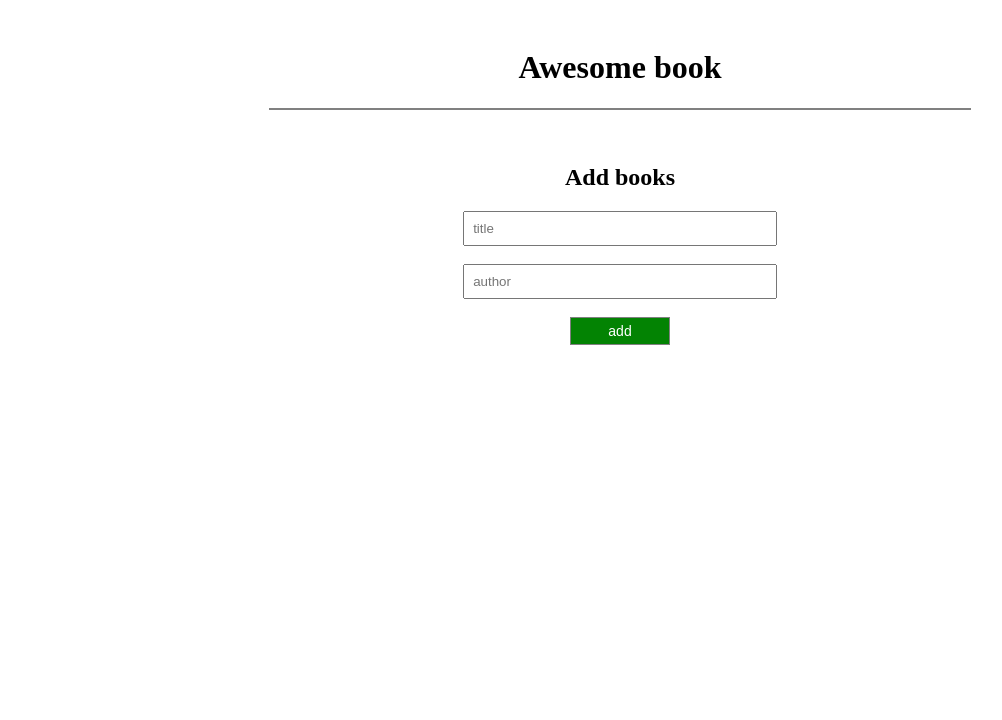
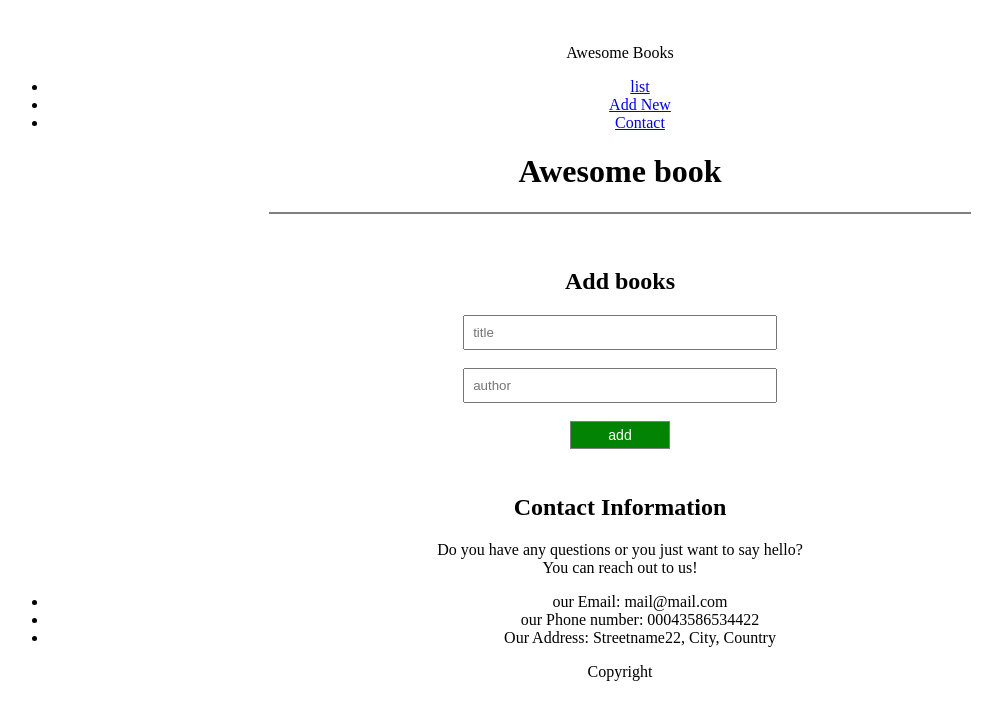
Before and after one commit to tamana-Balkhi/Awesome-books, a website with bundled scripts: page index.html in a window 1280 px wide. Shown: the whole page, without its empty margins (20-1022 px from the left). Built offline with nearby package versions, Linux system fonts and the light colour scheme.

Commit message:
added contact and navbar

```diff
--- a/index.html
+++ b/index.html
@@ -11,13 +11,32 @@
 
 <body>
   <main>
-    <h1>Awesome book</h1>
+    <header>
+      <nav class="navbar">
+        <div>
+          <p class="logo">Awesome Books</p>
+        </div>
+        <div>
+          <ul class="nav-list">
+            <li class="lists">
+              <a class="link" href="#" id="booksList">list</a>
+            </li>
+            <li class="lists">
+              <a class="link" href="#" id="newBook">Add New</a>
+            </li>
+            <li class="lists">
+              <a class="link" href="#" id="Contact">Contact</a>
+            </li>
+          </ul>
+        </div>
+      </nav>
+    </header>
+    <span class="current-time" id="currentTime"></span>
+    <h1 class="main-title">Awesome book</h1>
     <section id="booksContainer" class="books-container">
     </section>
-
     <section class="addform">
       <h2>Add books</h2>
-
       <form action="#" method="get">
         <label for="title"></label>
         <input id="title" type="text" placeholder="title" required><br><br>
@@ -25,8 +44,25 @@
         <input id="author" type="text" placeholder="author" required> <br><br>
         <button type="submit" id="addBtn">add</button>
       </form>
+    </section>
 
+    <section class="contact">
+      <h1 class="title">Contact Information</h1>
+      <p class="para">
+        Do you have any questions or you just want to say hello?<br />
+        You can reach out to us!
+      </p>
+      <ul>
+        <li class="info">our Email: mail@mail.com</li>
+        <li class="info">our Phone number: 00043586534422</li>
+        <li>Our Address: Streetname22, City, Country</li>
+        </li>
+      </ul>
     </section>
+    <footer class="footer">
+      <p class="footer-p">Copyright</p>
+      <p class="footer-links"></p>
+    </footer>
   </main>
   <script src="js/index.js" type="module"></script>
 </body>
```
